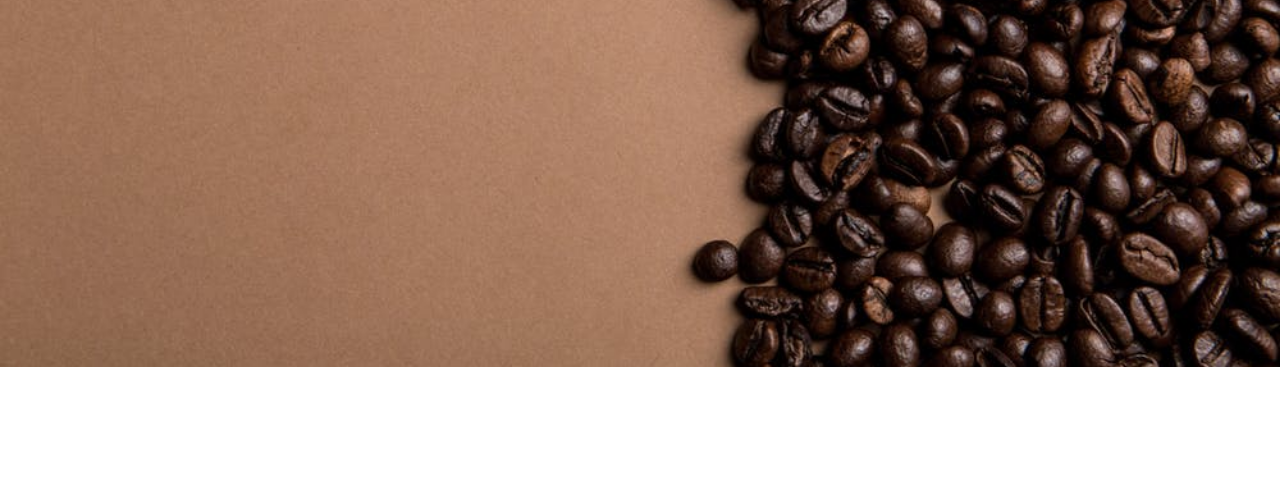
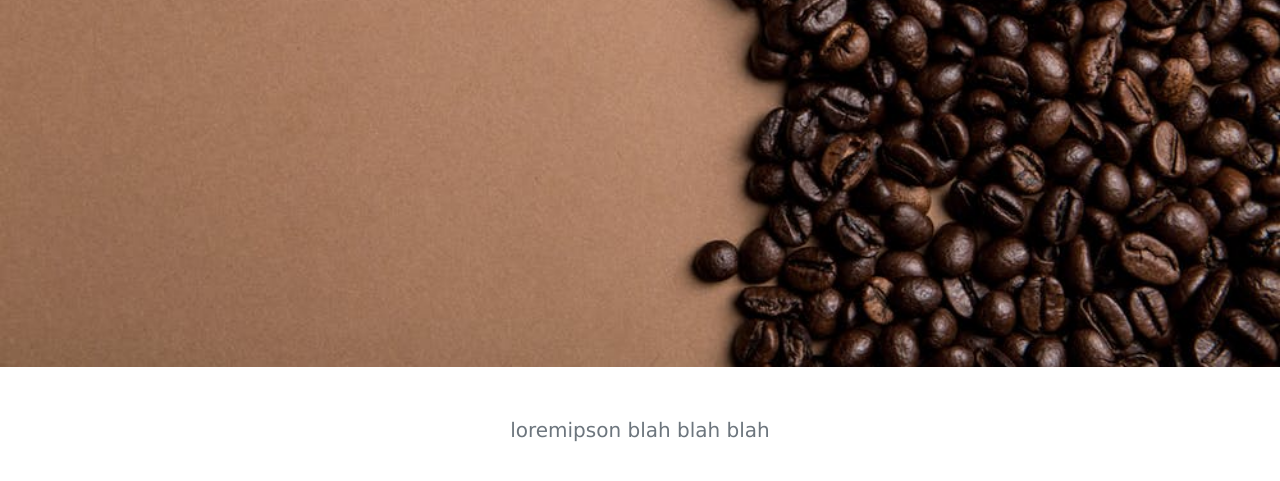
Before and after one commit to skywindzz/regularJoe, a Gatsby site: page / in a window 1280 px wide. Shown: the part 507-988 px from the top of the page. Before the commit the page ends 874 px from the top, so only its background shows below. Built offline with nearby package versions, Linux system fonts and the light colour scheme; Gatsby itself is replaced by a stand-in of ours.

Commit message:
info section on index page

```diff
--- /dev/null
+++ b/src/components/Home/Info.js
@@ -0,0 +1,16 @@
+import React from 'react'
+import { Link } from 'gatsby'
+
+export default function Info() {
+    return (
+        <section className="py-5">
+            <div className="container">
+                <div className="row">
+                    <div className="col-10 col-sm-8 mx-auto text-center">
+                        <p className="lead text-muted mb-5">loremipson blah blah blah</p>
+                    </div>
+                </div>
+            </div>
+        </section>
+    )
+}
--- a/src/pages/index.js
+++ b/src/pages/index.js
@@ -4,6 +4,7 @@
 import Layout from "../components/layout"
 import SEO from "../components/seo"
 import Background from '../components/Globals/Background'
+import Info from '../components/Home/Info'
 
 //check react icon doc for different icon aggregators /fa is for fontawsome, there are others
 
@@ -17,6 +18,7 @@
       img={data.img.childImageSharp.fluid}
       title="regular joe's"
       styleClass="default-background" />
+    <Info />
   </Layout>
 );
 
```
